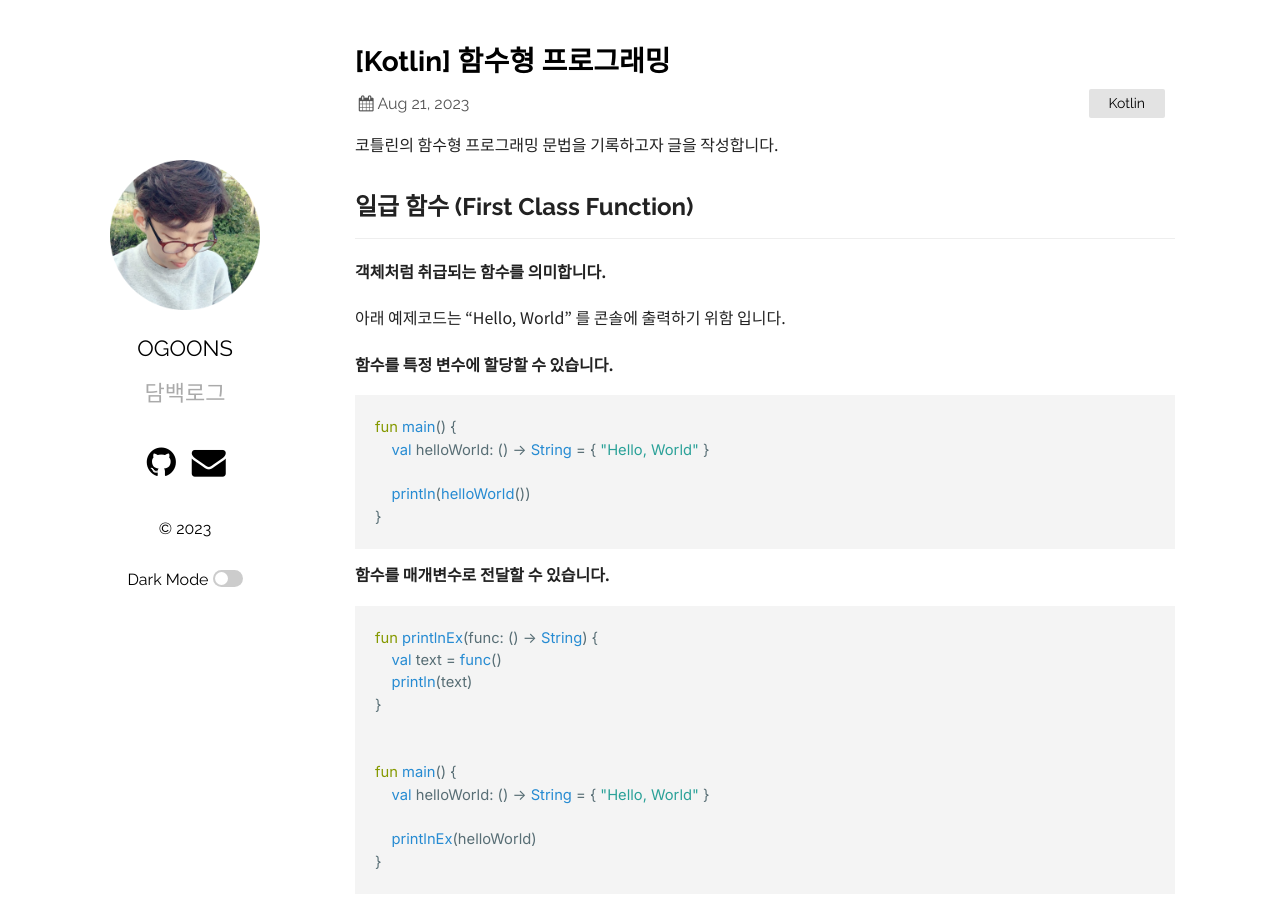
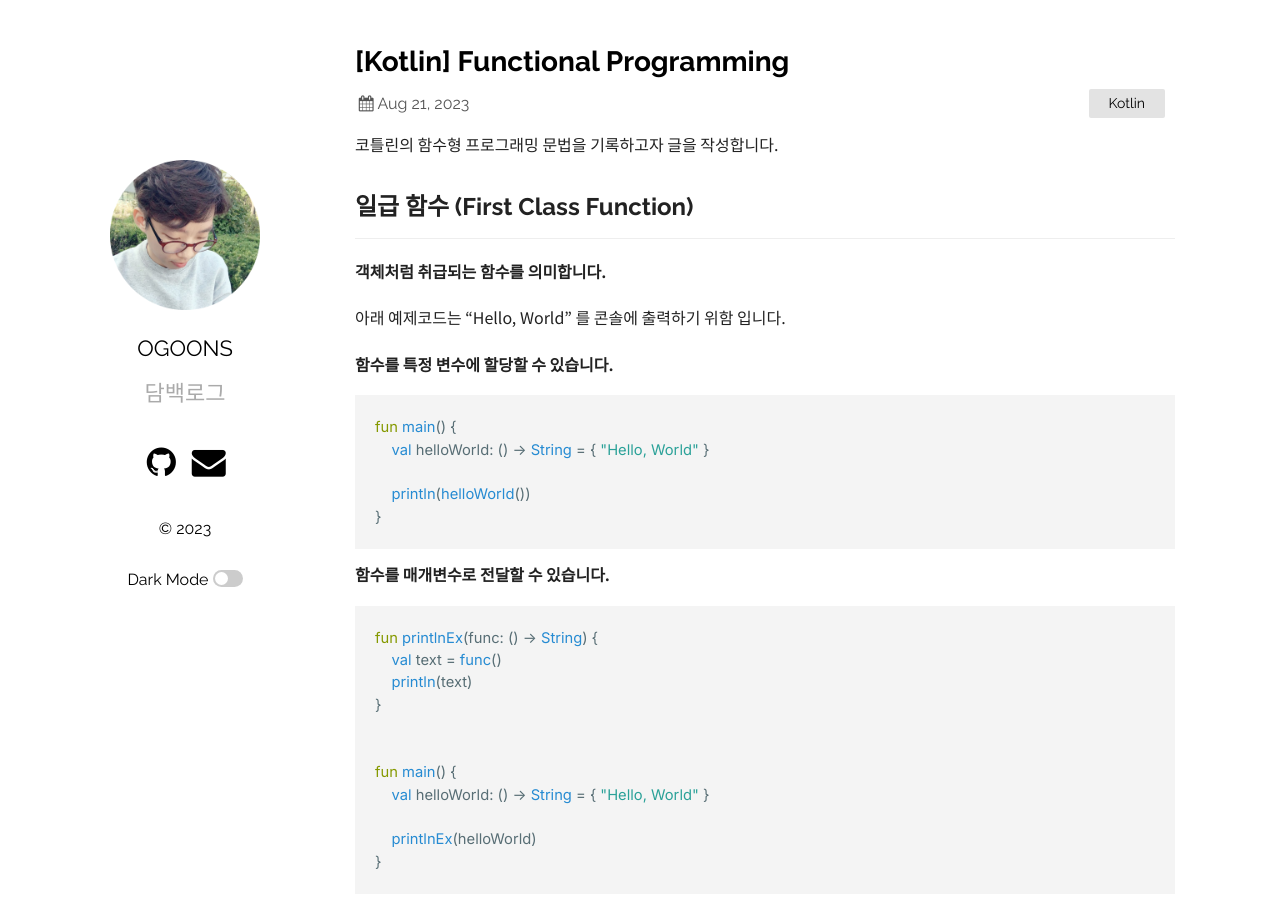
Before and after one commit to ogoons/ogoons.github.io, a Jekyll site: the page built from _posts/2023-08-21-kotlin-functional-programming.md, in a window 1280 px wide and 900 px high. Built offline with Jekyll 4.4.1, drawn with Linux system fonts in a browser that asks for light colours; comment, search, counter and statistics services are not loaded.

Commit message:
Update post

```diff
--- a/_posts/2023-08-21-kotlin-functional-programming.md
+++ b/_posts/2023-08-21-kotlin-functional-programming.md
@@ -1,6 +1,6 @@
 ---
 layout: post
-title: "[Kotlin] 함수형 프로그래밍"
+title: "[Kotlin] Functional Programming"
 categories: Kotlin
 ---
 
```
